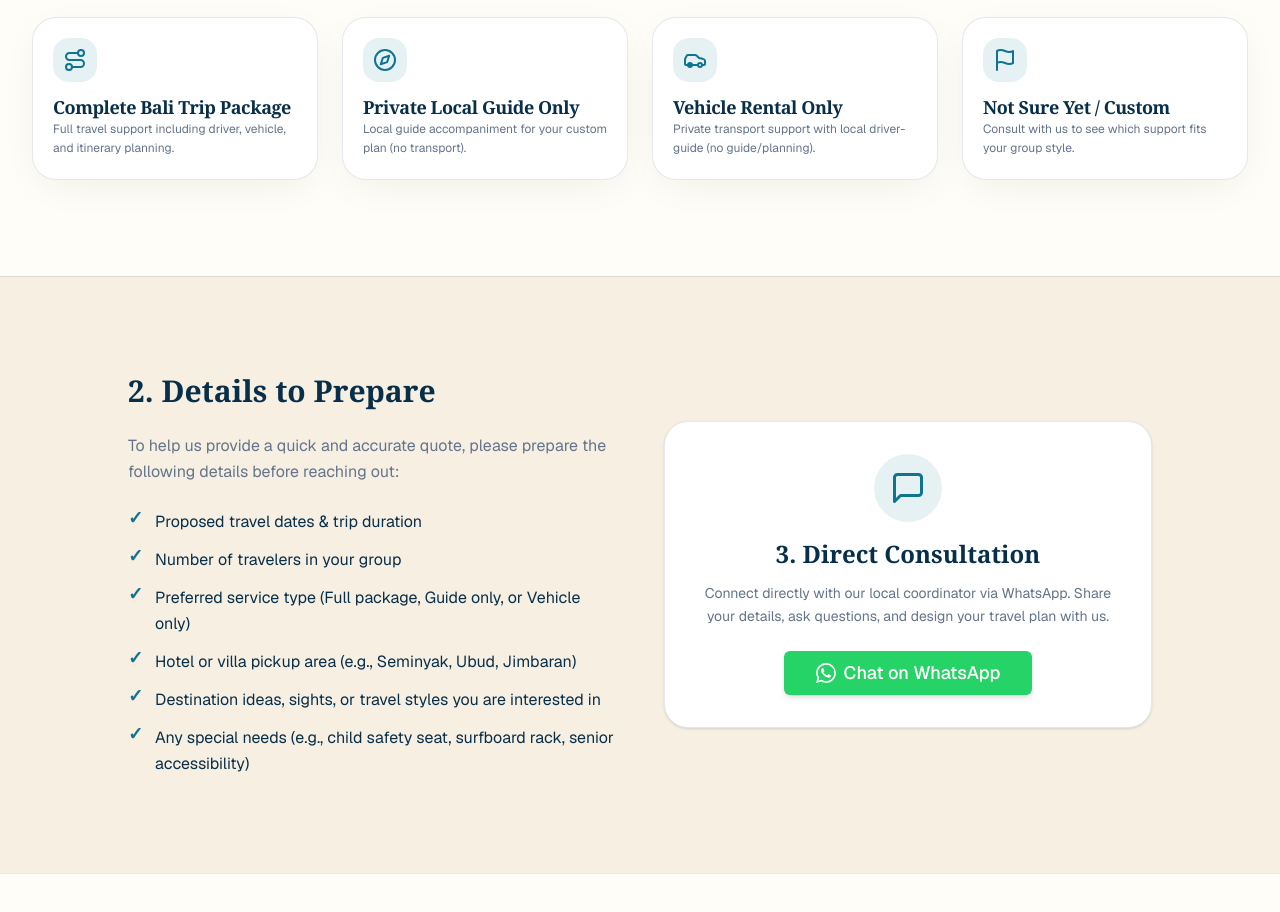
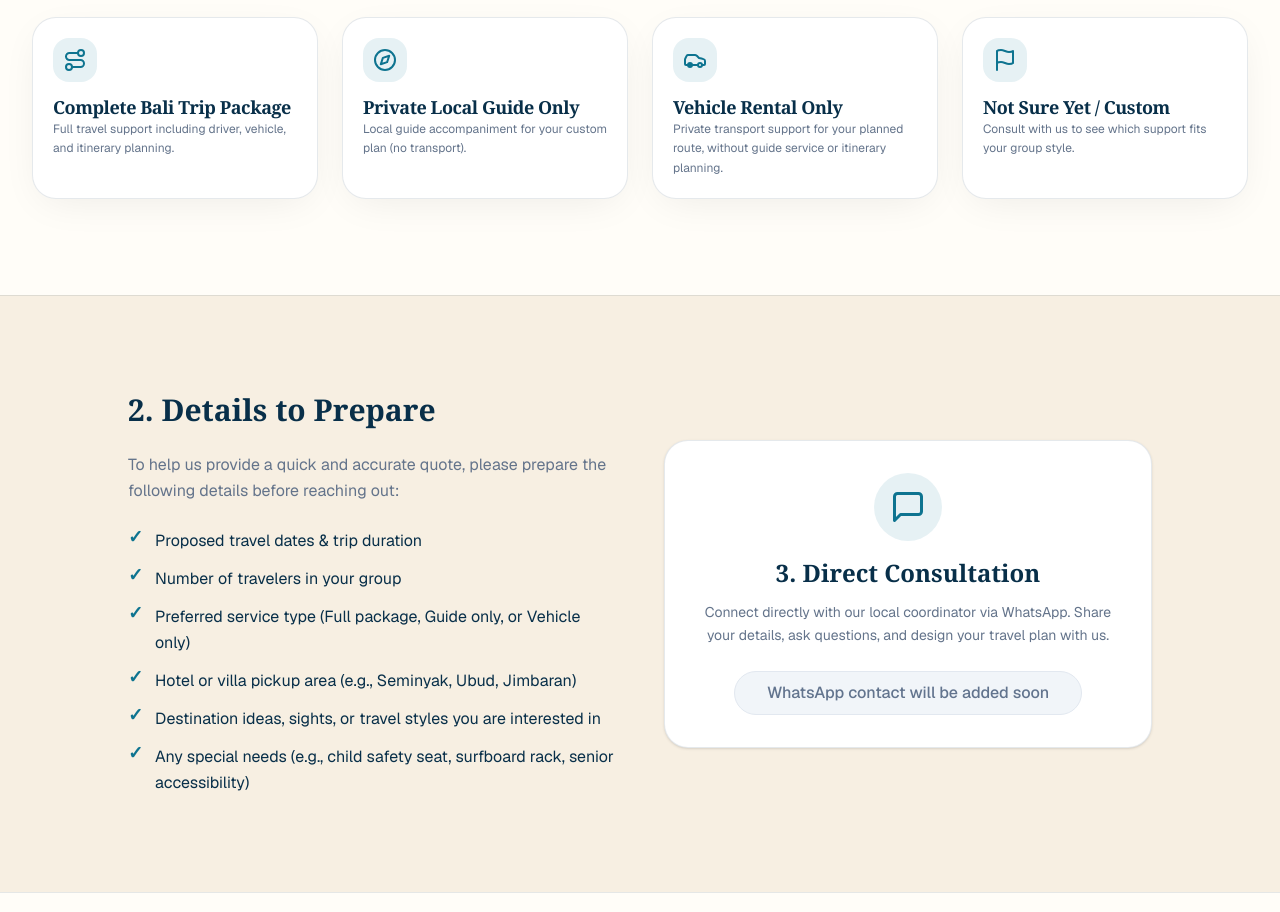
Before and after one commit to syahputrawork98-sketch/KBT-KosukaBaliTrip, a Next.js app in the folder client/: page /contact in a window 1280 px wide. Shown: the part 560-1472 px from the top of the page. Built offline with nearby package versions, Linux system fonts and the light colour scheme.

Commit message:
feat: implement contact page with service options and add reusable ContactCTA component

```diff
--- a/client/src/app/contact/page.tsx
+++ b/client/src/app/contact/page.tsx
@@ -3,7 +3,6 @@ import { PageHeader } from "@/components/layout/PageHeader"
 import { Container } from "@/components/layout/Container"
 import { Section } from "@/components/layout/Section"
 import { BrandIcon } from "@/components/ui/BrandIcon"
-import { WhatsAppButton } from "@/components/ui/WhatsAppButton"
 import { Card, CardHeader, CardTitle, CardDescription } from "@/components/ui/Card"
 
 export default function ContactPage() {
@@ -21,7 +20,7 @@ export default function ContactPage() {
     {
       title: "Vehicle Rental Only",
       icon: "car",
-      desc: "Private transport support with local driver-guide (no guide/planning)."
+      desc: "Private transport support for your planned route, without guide service or itinerary planning."
     },
     {
       title: "Not Sure Yet / Custom",
@@ -100,7 +99,9 @@ export default function ContactPage() {
               </p>
 
               <div className="flex justify-center">
-                <WhatsAppButton href="#" />
+                <span className="inline-flex items-center justify-center rounded-full font-medium h-11 px-8 text-base bg-slate-100 text-slate-500 border border-slate-200">
+                  WhatsApp contact will be added soon
+                </span>
               </div>
             </div>
           </div>
--- a/client/src/components/sections/ContactCTA.tsx
+++ b/client/src/components/sections/ContactCTA.tsx
@@ -1,7 +1,7 @@
 import * as React from "react"
+import Link from "next/link"
 import { Container } from "@/components/layout/Container"
 import { Section } from "@/components/layout/Section"
-import { WhatsAppButton } from "@/components/ui/WhatsAppButton"
 
 export function ContactCTA() {
   return (
@@ -24,7 +24,12 @@ export function ContactCTA() {
             </li>
           </ul>
         </div>
-        <WhatsAppButton href="#" />
+        <Link
+          href="/contact"
+          className="inline-flex items-center justify-center rounded-full font-medium transition-all active:scale-[0.98] h-11 py-2 px-8 text-base bg-[var(--color-accent)] text-[var(--color-primary)] hover:bg-[var(--color-accent)]/90 shadow-md font-semibold"
+        >
+          Contact Us to Plan
+        </Link>
       </Container>
     </Section>
   )
```
Also changed, not shown: 1 other file (tests, documents, lock files or other folders).
